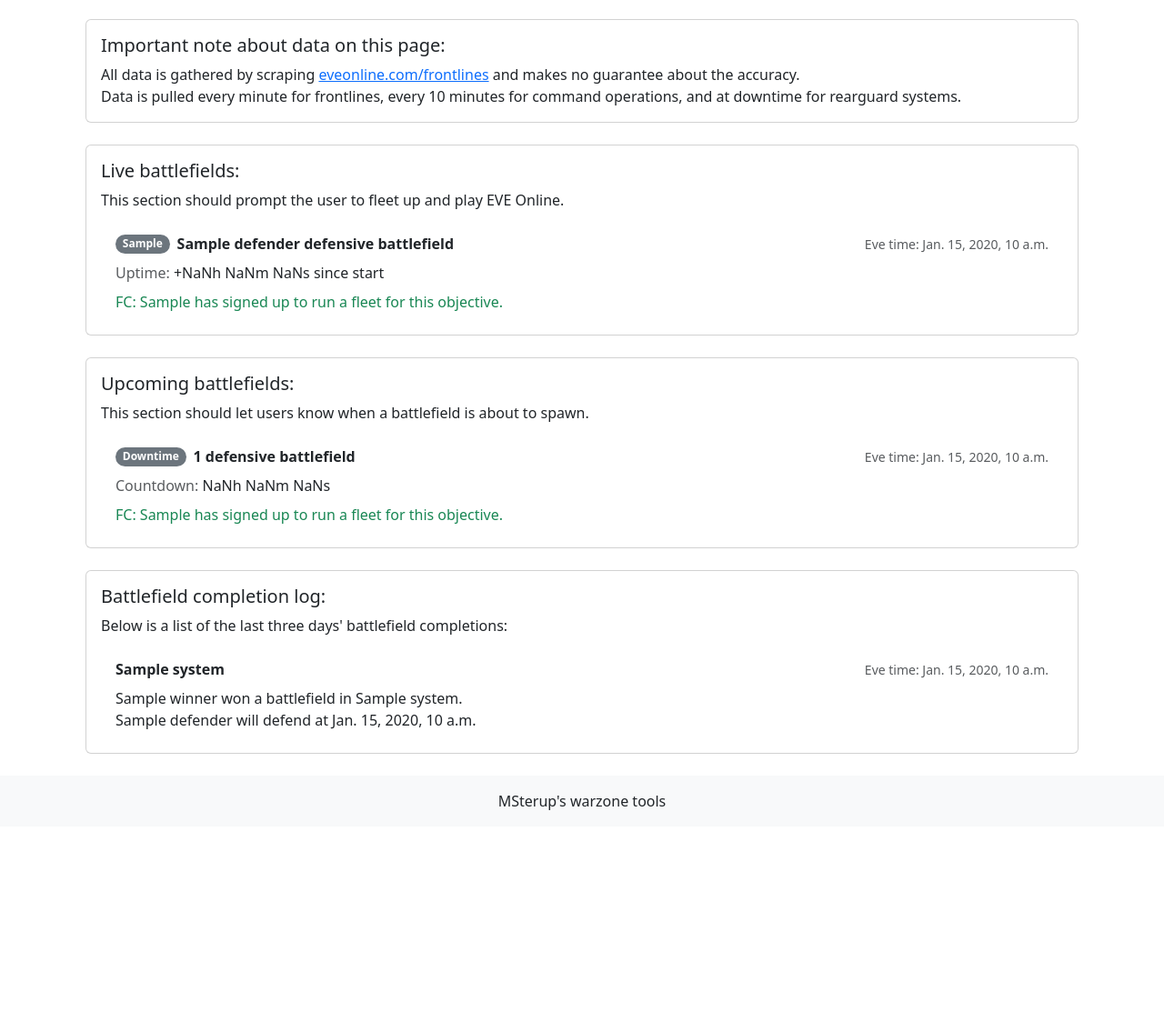
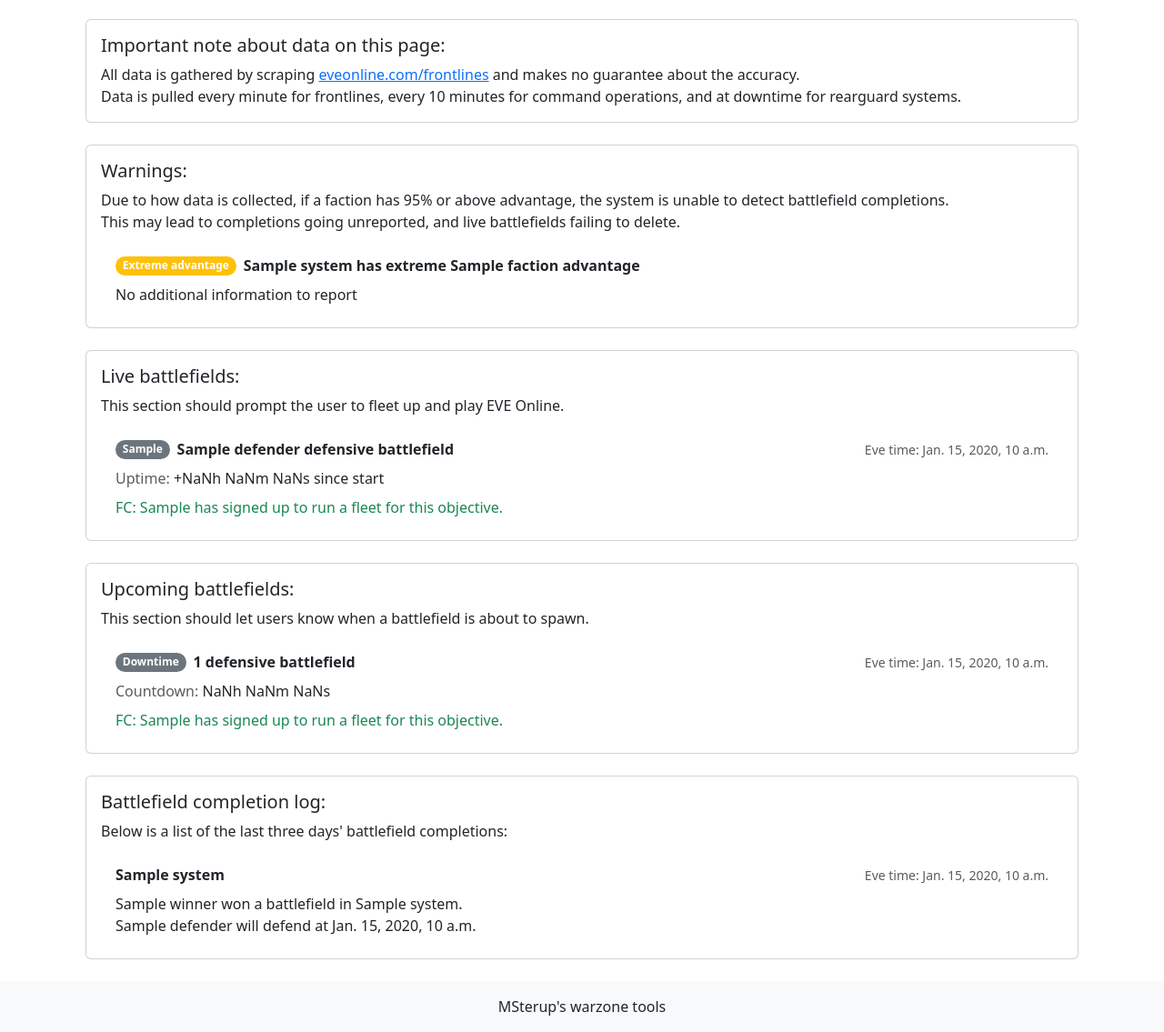
Before and after one commit to Msterup/eve, a Django app: template warzone_tools/eve_tools/templates/pages/tracker/tracker.html in a window 1280 px wide. Shown: the part 185-1320 px from the top of the page at 91% size. Before the commit the page ends 1076 px from the top, so only its background shows below. Run offline with Django 5.2, Linux system fonts and the light colour scheme; tables that the repository leaves empty hold one stand-in row (values such as "Sample post"); the template is opened without the code that fills it: values that come from a table or form of the project are taken from there, most other values are stand-ins (such as "Sample title", 1, 10 or a date in 2020).

Commit message:
Warnings v1

```diff
--- a/warzone_tools/eve_tools/templates/pages/tracker/scripts.html
+++ b/warzone_tools/eve_tools/templates/pages/tracker/scripts.html
@@ -97,7 +97,7 @@ function updateCountup(span, startTime) {
 
     // Optional: Add more formatting based on the time elapsed
     if (hours === 0 && minutes === 0) {
-        prettyString = `+${formattedSeconds}s since start`;
+        prettyString = `${formattedSeconds}s since start`;
     } else if (hours === 0) {
         prettyString = `${formattedMinutes}m ${formattedSeconds}s since start`;
     }
--- a/warzone_tools/eve_tools/templates/pages/tracker/tracker.html
+++ b/warzone_tools/eve_tools/templates/pages/tracker/tracker.html
@@ -4,6 +4,7 @@
 <div class="container mt-4">
     {% include 'pages/tracker/nav_buttons.html' %}
     {% include 'pages/tracker/important_note.html' %}
+    {% include 'pages/tracker/warnings.html' %}
     {% include 'pages/tracker/live_battlefields.html' %}
     {% include 'pages/tracker/upcomming_battlefields.html' %}
     {% include 'pages/tracker/completion_log.html' %}
--- /dev/null
+++ b/warzone_tools/eve_tools/templates/pages/tracker/warnings.html
@@ -0,0 +1,27 @@
+{% if advantage_warnings %}
+<div class="card mb-4">
+    <div class="card-body">
+        <h5 class="card-title">Warnings:</h5>
+        <p class="card-text">Due to how data is collected, if a faction has 95% or above advantage, the system is unable to detect battlefield completions.
+            <br>
+            This may lead to completions going unreported, and live battlefields failing to delete.</p>
+            <div class="list-group list-group-flush">
+                {% for warning in advantage_warnings %}
+                    <div class="list-group-item">
+                        <div class="d-flex justify-content-between align-items-center">
+                            <div class="d-flex align-items-center">
+                                <span class="badge rounded-pill bg-warning me-2">
+                                    Extreme advantage
+                                </span>
+                                <strong>{{ warning.system }} has extreme {{ warning.faction}} advantage</strong>
+                            </div>
+                        </div>
+                        <div class="mt-2">
+                            No additional information to report
+                        </div>
+                    </div>
+                {% endfor %}
+            </div>
+    </div>
+</div>
+{% endif %}
```
Also changed, not shown: warzone_tools/eve_tools/templates/pages/tracker/battlefield_timer.py (+22 -2 lines).
